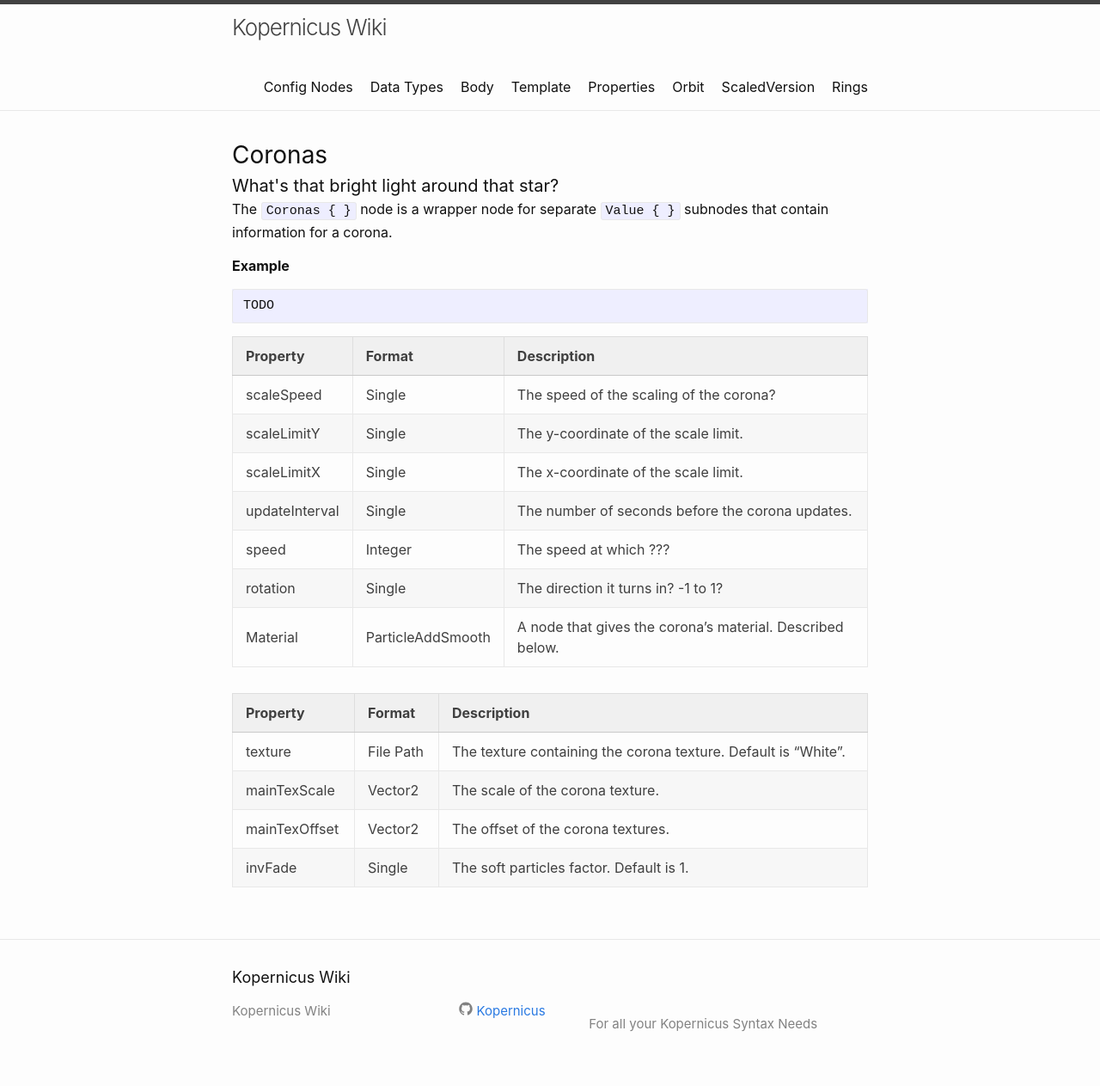
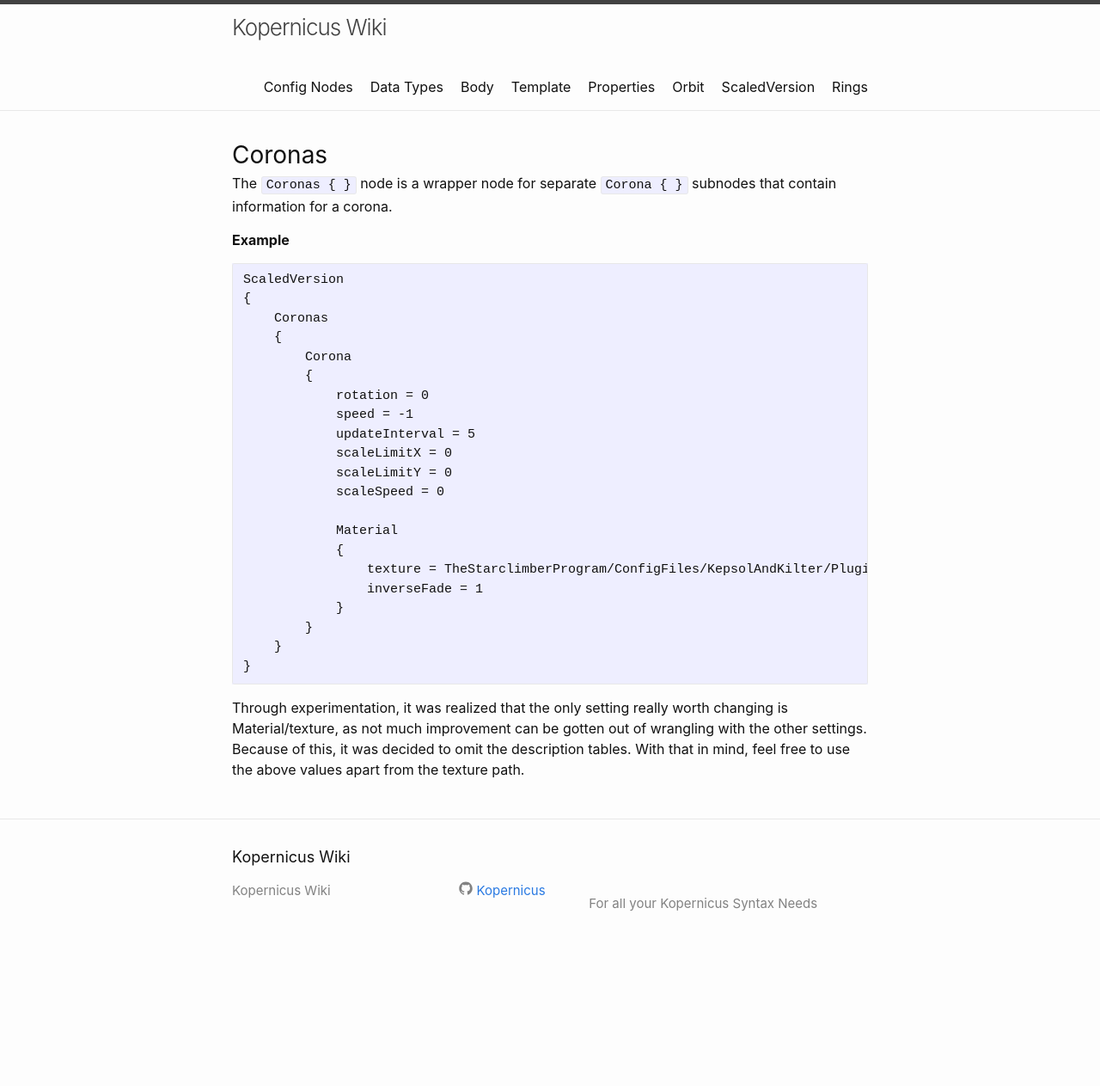
Before and after one commit to Kopernicus/wiki, a Jekyll site: the page built from main/ScaledVersion/Corona.md, in a window 1280 px wide. Shown: the whole page at 86% size. Built offline with Jekyll 4.4.1, drawn with Linux system fonts in a browser that asks for light colours; after the commit the page ends 1123 px from its top, so only the background shows below that.

Commit message:
corona shmorona

````diff
--- a/main/ScaledVersion/Corona.md
+++ b/main/ScaledVersion/Corona.md
@@ -1,29 +1,53 @@
 ---
 layout: default
 title: Coronas
-subtitle: What's that bright light around that star?
+sidenote: what the hell squad
 ---
 
-The `Coronas { }` node is a wrapper node for separate `Value { }` subnodes that contain information for a corona.
+The `Coronas { }` node is a wrapper node for separate `Corona { }` subnodes that contain information for a corona.
 
 **Example**
 ```
-TODO
+ScaledVersion
+{
+    Coronas
+    {
+        Corona
+        {
+            rotation = 0
+            speed = -1
+            updateInterval = 5
+            scaleLimitX = 0
+            scaleLimitY = 0
+            scaleSpeed = 0
+
+            Material
+            {
+                texture = TheStarclimberProgram/ConfigFiles/KepsolAndKilter/PluginData/KepsolCorona.png
+                inverseFade = 1
+            }
+        }
+    }
+}
 ```
+
+Through experimentation, it was realized that the only setting really worth changing is Material/texture, as not much improvement can be gotten out of wrangling with the other settings. Because of this, it was decided to omit the description tables. With that in mind, feel free to use the above values apart from the texture path.
+
+{% comment %}
+|Property|Format|Description|
+|--------|------|-----------|
+|scaleSpeed|Float|Speed at which the corona rescales|
+|scaleLimitY|Float|The y-coordinate of the scale limit.|
+|scaleLimitX|Float|The x-coordinate of the scale limit.|
+|updateInterval|Float|The number of seconds before the corona updates.|
+|speed|Integer|The speed at which ???|
+|rotation|Float|The rotation of the texture around the star as viewed in-game.|
+
 
 |Property|Format|Description|
 |--------|------|-----------|
-|scaleSpeed|Single|The speed of the scaling of the corona?|
-|scaleLimitY|Single|The y-coordinate of the scale limit.|
-|scaleLimitX|Single|The x-coordinate of the scale limit.|
-|updateInterval|Single|The number of seconds before the corona updates.|
-|speed|Integer|The speed at which ???|
-|rotation|Single|The direction it turns in? -1 to 1?|
-|Material|ParticleAddSmooth|A node that gives the corona's material. Described below.|
-
-|Property|Format|Description|
-|--------|------|-----------|
-|texture|File Path|The texture containing the corona texture. Default is "White".|
+|texture|File Path|The texture containing the corona texture.|
 |mainTexScale|Vector2|The scale of the corona texture.|
-|mainTexOffset|Vector2|The offset of the corona textures.|
-|invFade|Single|The soft particles factor. Default is 1.|
+|mainTexOffset|Vector2|The offset of the corona texture.|
+|invFade|Float|The soft particles factor. Default is 1.|
+{% endcomment %}
````
